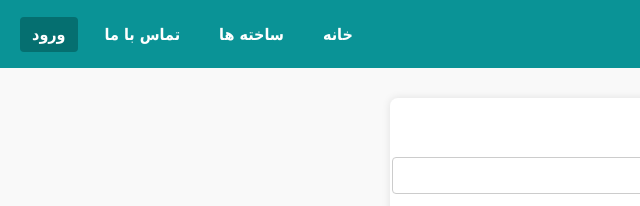
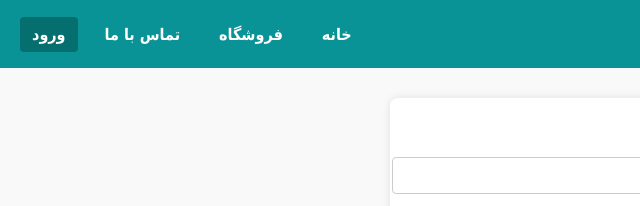
Before and after one commit to Artin1977/my-inventions, a plain HTML site: page login.html in a window 1280 px wide. Shown: the top 206 px of the page, 0-640 px from the left. Drawn offline with Linux system fonts and the light colour scheme; a web font is replaced by a local one.

Commit message:
Update login.html

```diff
--- a/login.html
+++ b/login.html
@@ -121,7 +121,7 @@
   <h1>ورود و ارسال پیام</h1>
   <nav>
     <a href="index.html">خانه</a>
-    <a href="projects.html">ساخته ها</a>
+    <a href="projects.html">فروشگاه</a>
     <a href="contact.html">تماس با ما</a>
     <a href="login.html" class="active">ورود</a>
   </nav>
```
